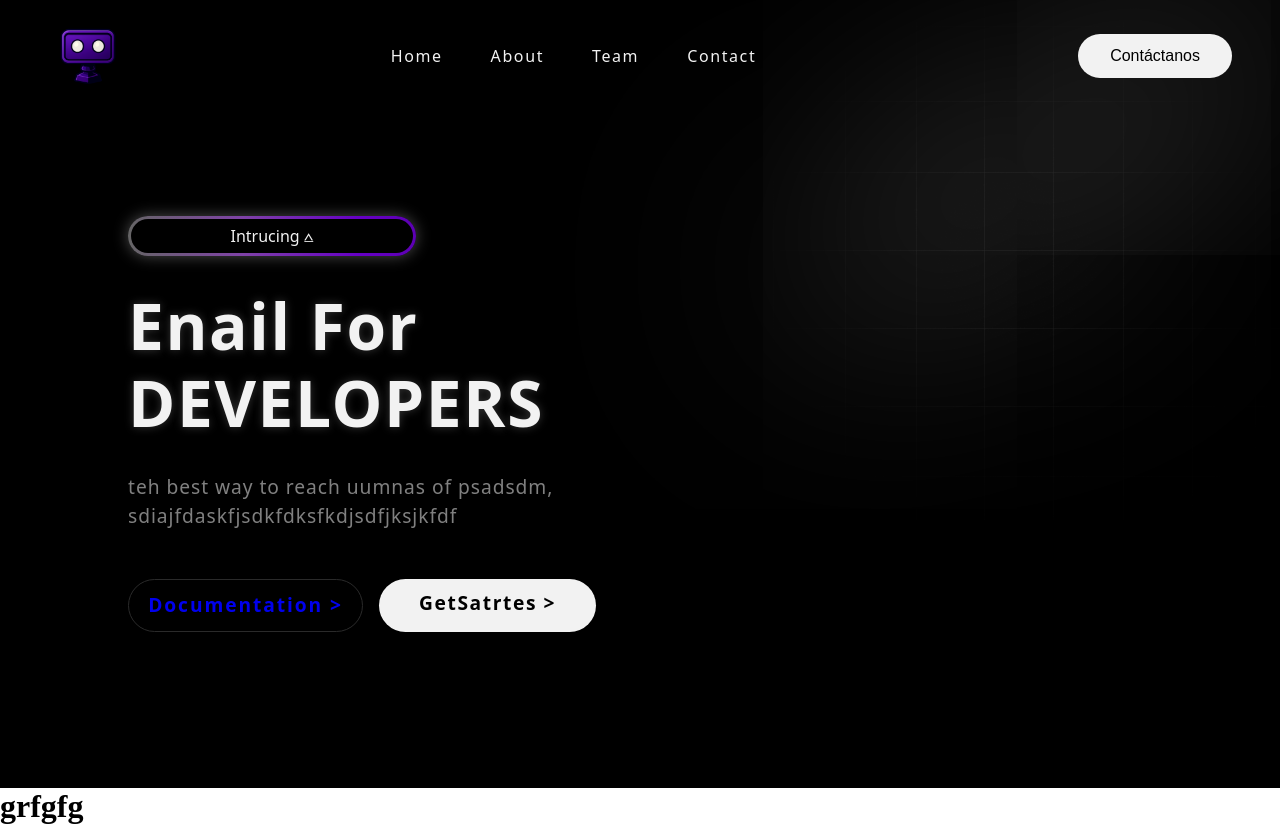
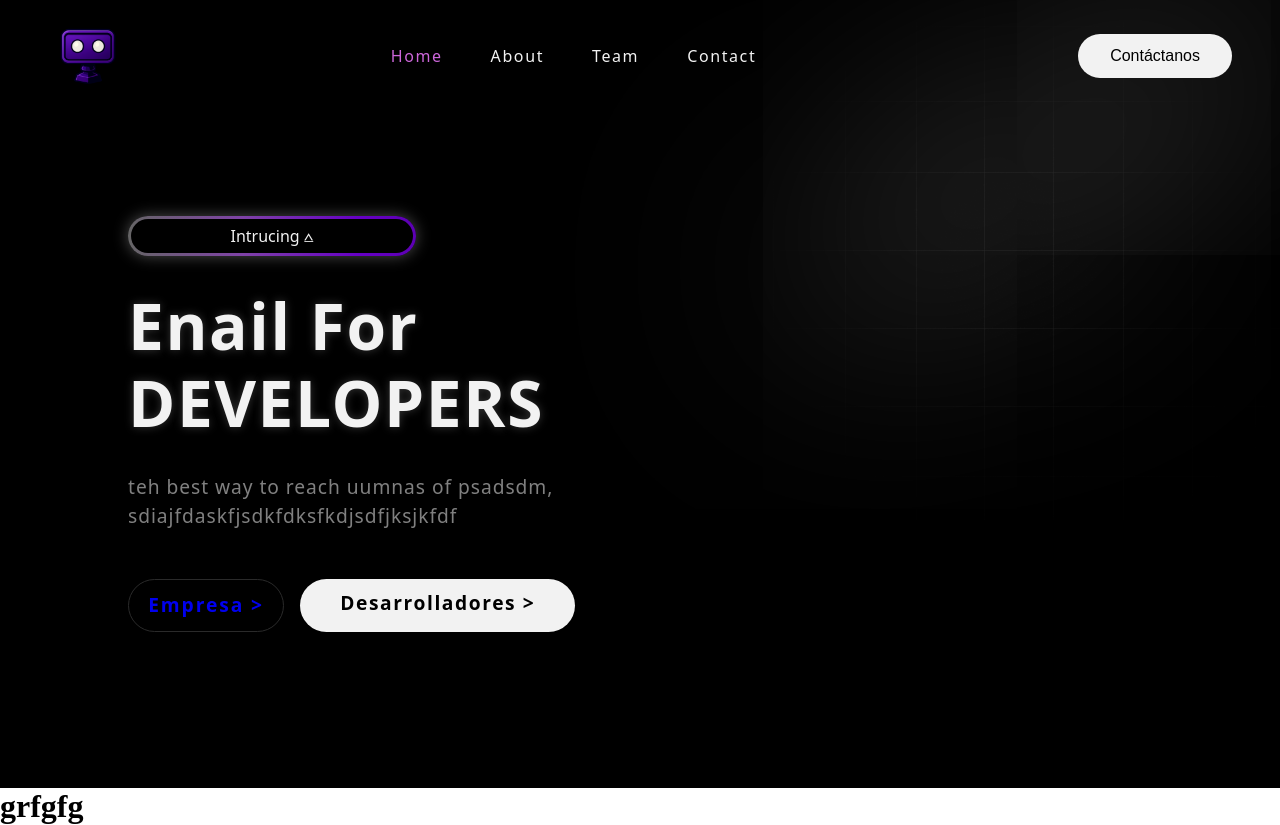
Before and after one commit to eduardo2704garcia/ProyectoFinalSegundoParcial, an Angular app in the folder RenderRetail/: page / in a window 1280 px wide. Built offline with nearby package versions, Linux system fonts and the light colour scheme.

Commit message:
Enruteos

```diff
--- a/RenderRetail/src/app/core/header/header.css
+++ b/RenderRetail/src/app/core/header/header.css
@@ -37,6 +37,7 @@ nav{
     align-items: center;
     gap: 3rem;
     margin-left: -5%;
+    z-index: 999;
 }
 
 nav a{
@@ -46,6 +47,10 @@ nav a{
     text-decoration: none;
     color: inherit;
     cursor: pointer;
+}
+
+nav a.activo{
+    color: var(--pink-color);
 }
 
 nav a:hover{
@@ -65,6 +70,8 @@ nav a:hover{
     z-index: 999;
 }
 
+
+
 .btn-contact:hover{
     background-color: var(--pink-color);
     color: var(--white-color);
--- a/RenderRetail/src/app/core/header/header.html
+++ b/RenderRetail/src/app/core/header/header.html
@@ -1,12 +1,12 @@
 <div class="container">
 <header>
-    <img src="/images/logoicono.png" class="logo" >
+    <img src="/images/logoicono.png" routerLink="/" class="logo" >
     <nav>
-        <a routerLink="/home">Home</a>
-        <a routerLink="/about">About</a>
-        <a routerLink="/team">Team</a>
-        <a routerLink="/contact">Contact</a>
+        <a routerLink="/" routerLinkActive="activo" [routerLinkActiveOptions]="{exact: true}">Home</a>
+        <a routerLink="/about" routerLinkActive="activo">About</a>
+        <a routerLink="/team" routerLinkActive="activo">Team</a>
+        <a routerLink="/contact" routerLinkActive="activo">Contact</a>
     </nav>
-    <button class="btn-contact">Contáctanos</button>
+    <button class="btn-contact" routerLink="/contact">Contáctanos</button>
 </header>
 </div>
--- a/RenderRetail/src/app/core/header/header.ts
+++ b/RenderRetail/src/app/core/header/header.ts
@@ -1,8 +1,9 @@
 import { Component } from '@angular/core';
+import { RouterModule } from '@angular/router';
 
 @Component({
   selector: 'app-header',
-  imports: [],
+  imports: [RouterModule],
   templateUrl: './header.html',
   styleUrl: './header.css'
 })
--- a/RenderRetail/src/app/pages/home/home.css
+++ b/RenderRetail/src/app/pages/home/home.css
@@ -138,4 +138,5 @@ main{
   left: 4;
   max-width: 70vw;
   height: 100vh;
+  z-index: 0;
 }
--- a/RenderRetail/src/app/pages/home/home.html
+++ b/RenderRetail/src/app/pages/home/home.html
@@ -19,8 +19,8 @@
 
 
             <div class="buttons">
-                <a href="#" class="btn-get-started">Documentation &gt;</a>
-                <a href="#" class="btn-signing-main">GetSatrtes &gt;</a>
+                <a routerLink="/about" class="btn-get-started">Empresa &gt;</a>
+                <a routerLink="/team" class="btn-signing-main">Desarrolladores &gt;</a>
 
             </div>
     </div>
--- a/RenderRetail/src/app/pages/home/home.ts
+++ b/RenderRetail/src/app/pages/home/home.ts
@@ -1,10 +1,11 @@
 import { Component } from '@angular/core';
 import { CUSTOM_ELEMENTS_SCHEMA } from '@angular/core';
+import { RouterModule } from '@angular/router';
 
 @Component({
   selector: 'app-home',
   standalone: true,
-  imports: [],
+  imports: [RouterModule],
   templateUrl: './home.html',
   styleUrl: './home.css',
   schemas: [CUSTOM_ELEMENTS_SCHEMA]
--- a/RenderRetail/src/app/pages/team/team.ts
+++ b/RenderRetail/src/app/pages/team/team.ts
@@ -2,6 +2,7 @@ import { Component } from '@angular/core';
 import { CommonModule } from '@angular/common';
 import { DEVELOPERS } from '../../data/developers/developers';
 import { DevProfile } from '../../components/dev-profile/dev-profile';
+
 
 @Component({
   selector: 'app-team',
```
Also changed, not shown: RenderRetail/src/app/app.html (line endings or trailing spaces).
